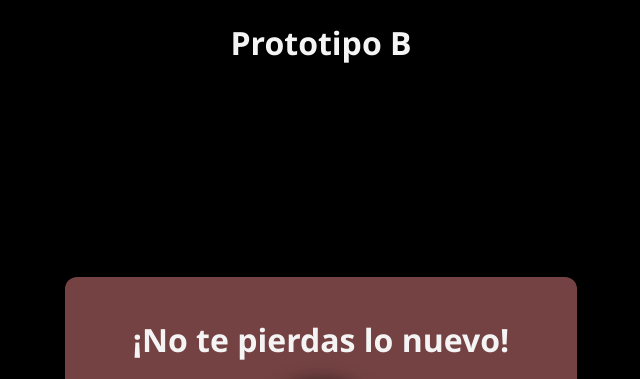
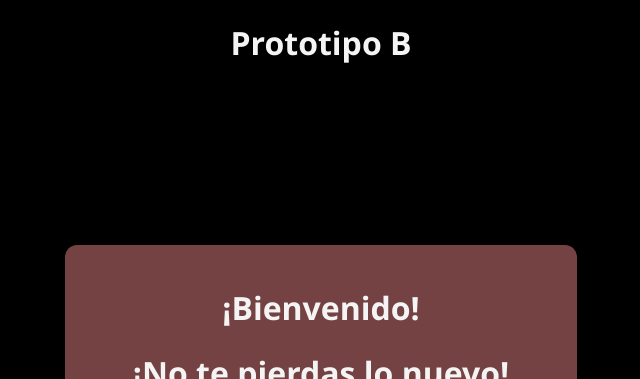
Before and after one commit to jesus-damian-bermello-garcia/Prototipo_B, a plain HTML site: page index.html in a window 1280 px wide. Shown: the top 379 px of the page, without its empty margins (319-959 px from the left). Drawn offline with Linux system fonts and the light colour scheme.

Commit message:
commit 4

```diff
--- a/index.html
+++ b/index.html
@@ -14,6 +14,7 @@
   <body>
     <main>
       <div class="container">
+        <h1>¡Bienvenido!</h1>
         <h1>¡No te pierdas lo nuevo!</h1>
         <img src="imagenes/logo.png" alt="icono" />
         <p>Descubre promociones exclusivas y actualizaciones semanales.</p>
```
